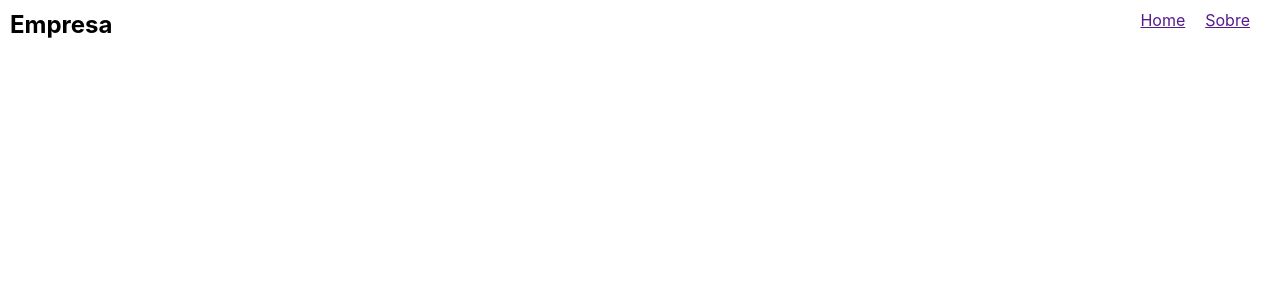
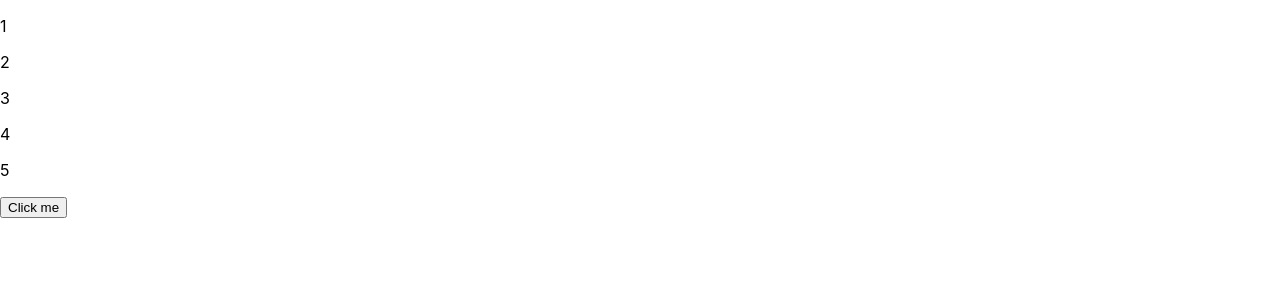
Before and after one commit to D-Sabino/Curso-de-ReactJS, a React (Create React App) app in the folder frontend20reactjs/: page / in a window 1280 px wide. Shown: the top 300 px of the page. Built offline with nearby package versions, Linux system fonts and the light colour scheme.

Commit message:
Hooks de estado

```diff
--- a/frontend20reactjs/src/App.js
+++ b/frontend20reactjs/src/App.js
@@ -1,9 +1,23 @@
-import './App.css';
-import Header from './Header'
+import React, { useState } from "react";
 
-function App() {
-  return (
-      <Header />
+function App(){
+  //Declare uma nova variavel de state, a qual chamaremos de "count"
+  //const [count, setCount] = useState(0);
+  const [nome, setNome] = useState("Joao");
+  const [numeros, setNumeros] = useState([1,2,3,4,5])
+  const [obj, setObj] = useState({nome: 'Daniel', idade: 24});
+
+  return(
+    <div>
+      {
+        numeros.map(function(val){
+          return(<p>{val}</p>)
+        })
+      }
+      <button onClick={() => setNome("Daniel")}>
+        Click me
+      </button>
+    </div>
   );
 }
 
```
